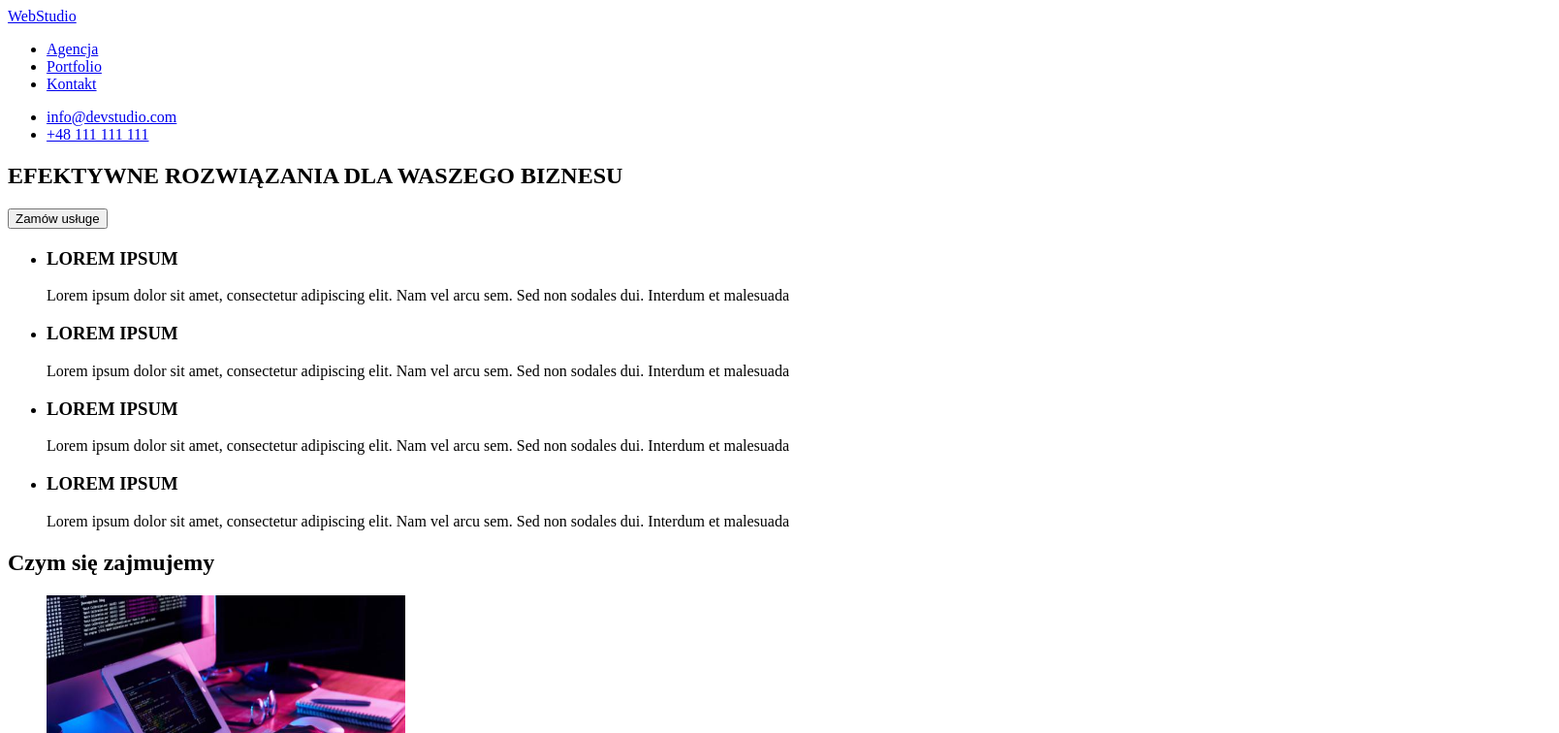
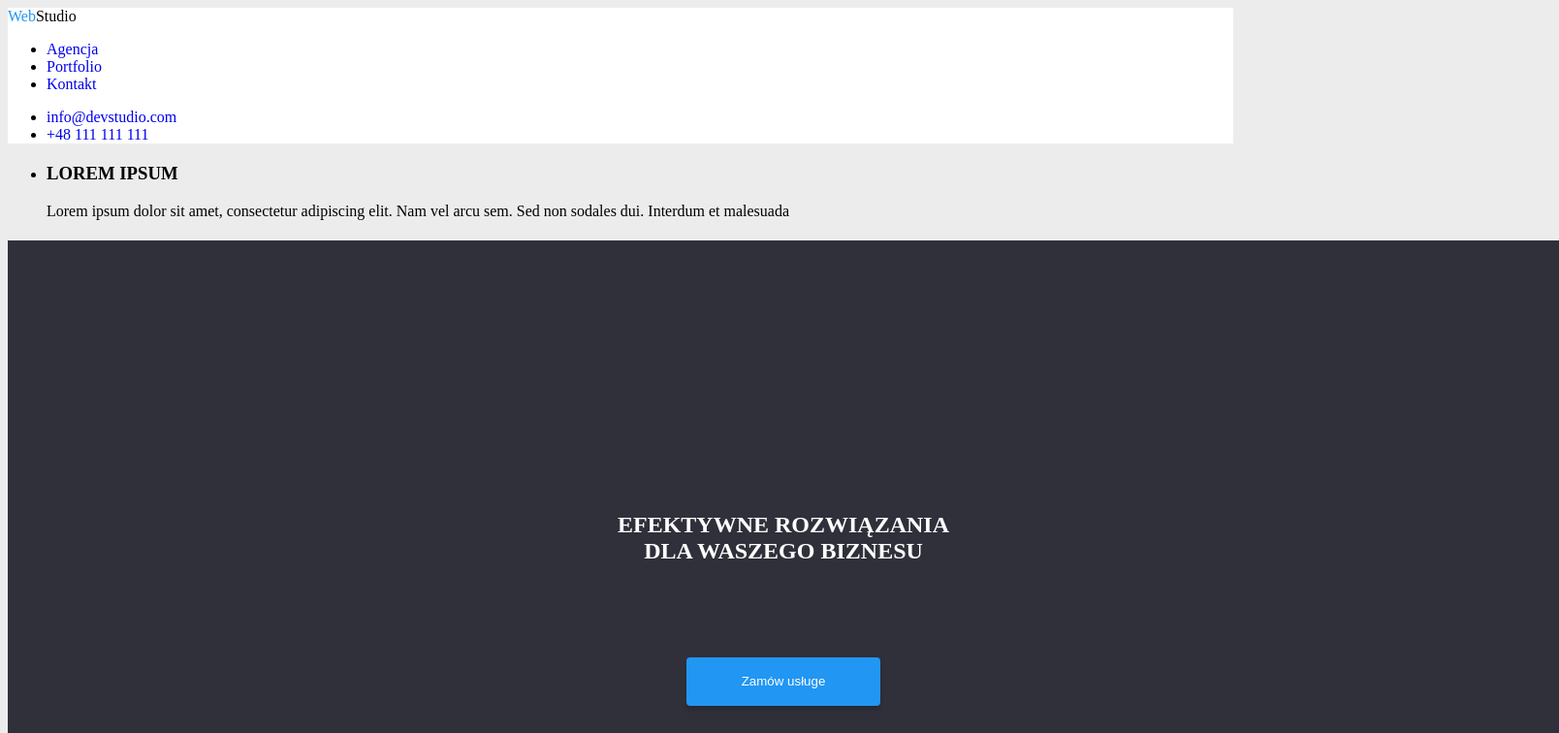
Before and after one commit to GosiaDabrowska/goit-markup-hw-02, a plain HTML site: page index.html in a window 1280 px wide. Shown: the top 756 px of the page at 97% size, 1608 px wide, since content can reach past the window. Drawn offline with Linux system fonts and the light colour scheme.

Commit message:
początek dodawania styli
dodane style do niektórych rzeczy

```diff
--- a/index.html
+++ b/index.html
@@ -11,7 +11,9 @@
   <body>
     <header>
       <nav>
-        <a href="index.html">WebStudio</a>
+        <a href="index.html" class="logo"
+          ><span class="logo-web">Web</span><span class="logo-studio">Studio</span></a
+        >
         <ul>
           <li><a href="index.html">Agencja</a></li>
           <li><a href="portfolio/portfolio.html">Portfolio</a></li>
@@ -27,8 +29,11 @@
     </header>
 
     <main>
-      <section>
-        <h1>EFEKTYWNE ROZWIĄZANIA DLA WASZEGO BIZNESU</h1>
+      <section class="motto">
+        <h1>
+          EFEKTYWNE ROZWIĄZANIA<br />
+          DLA WASZEGO BIZNESU
+        </h1>
         <button type="button">Zamów usługe</button>
       </section>
 
@@ -139,7 +144,9 @@
     </main>
 
     <footer>
-      <a href="index.html">WebStudio</a>
+      <a href="index.html" class="logo"
+        ><span class="logo-web">Web</span><span class="logo-studio">Studio</span></a
+      >
       <address>
         <ul>
           <li>
--- a/styles.css
+++ b/styles.css
@@ -0,0 +1,56 @@
+body {
+  background: #ececec;
+}
+header {
+  background-color: #ffffff;
+}
+
+.logo {
+}
+.logo-web {
+  color: #2196f3;
+}
+
+.logo-studio {
+  color: #000000;
+}
+.motto {
+  background-color: #2f303a;
+  width: 1600px;
+  height: 600px;
+  margin-top: 80px;
+  margin-left: 0px;
+  position: absolute;
+}
+
+a {
+  text-decoration: none;
+}
+
+h1 {
+  color: #ffffff;
+  width: 696px;
+  height: 120px;
+  margin-left: 452px;
+  margin-top: 280px;
+  padding: 200, 452, 280, 452;
+  position: absolute;
+  text-align: center;
+}
+
+button {
+  background-color: #2196f3;
+  color: #ffffff;
+  width: 200px;
+  height: 50px;
+  margin-left: 700px;
+  margin-top: 430px;
+  border-style: none;
+  border-radius: 4px;
+  position: absolute;
+  box-shadow: 0px 4px 4px rgba(0, 0, 0, 0.15);
+}
+
+footer {
+  background-color: #2f303a;
+}
```
Also changed, not shown: portfolio/portfolio.html (+6 -2 lines).
